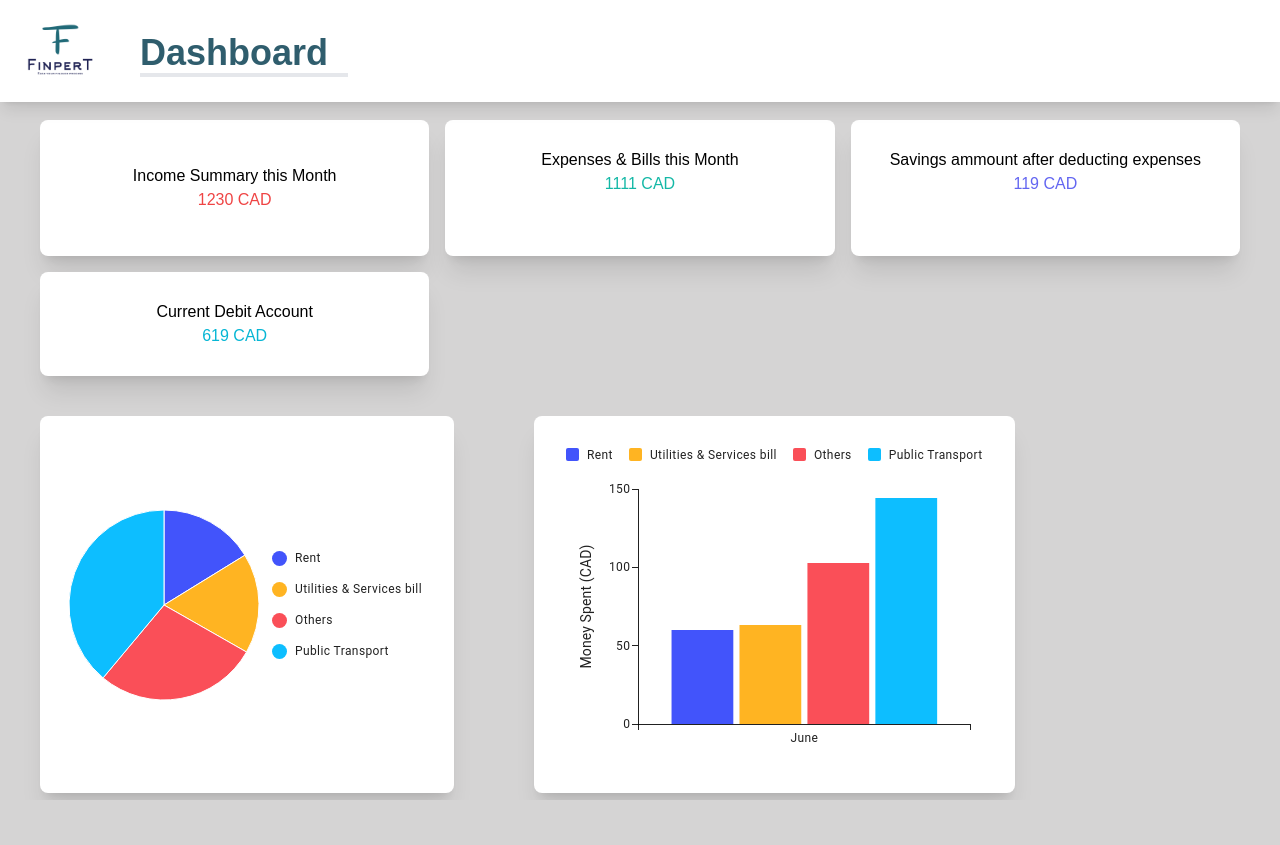
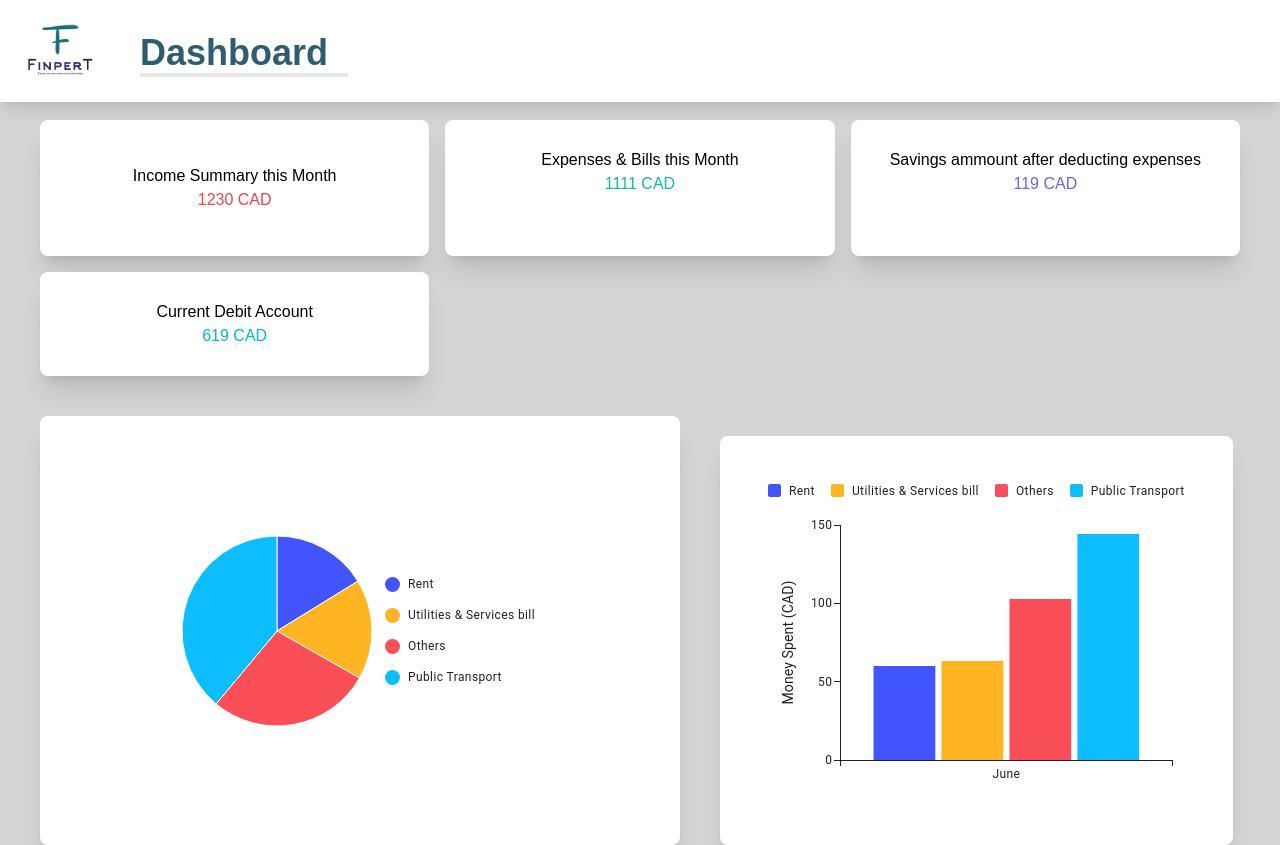
Before and after one commit to tienphap1405/financial-tracker-web-app, a Next.js app: page /with-nav-dashboard/overview-page in a window 1280 px wide. Before the commit the page ends 800 px from the top, so only its background shows below. Built offline with nearby package versions, Linux system fonts and the light colour scheme.

Commit message:
Update overview-table.js

```diff
--- a/app/components/overview-table.js
+++ b/app/components/overview-table.js
@@ -57,8 +57,8 @@ export default function Overview() {
             </div>
 
 
-            <div className='flex flex-row'>
-                <div className="flex bg-white p-6 w-100 rounded-lg shadow-xl mt-10 ml-10 mr-10 flex-col text-black border-1">
+            <div className='flex flex-row mt-5'>
+                <div className="flex bg-white p-6 w-1/2 rounded-lg shadow-xl mt-5 ml-10 mr-10 flex-col text-black border-1">
                         <PieChart
                             series={[
                                 {
@@ -77,7 +77,7 @@ export default function Overview() {
                         />
                 </div>
 
-                <div className="flex bg-white p-6 w-100 rounded-lg shadow-xl mt-10 ml-10 mr-10 flex-col text-black border-1">
+                <div className="flex bg-white p-10 w-50 rounded-lg shadow-xl mt-10 mr-10 flex-col text-black border-1">
                         <BarChart
                             dataset={[testdata[currentMonth]]}
                             xAxis={[{ dataKey: 'month' }]}
```
